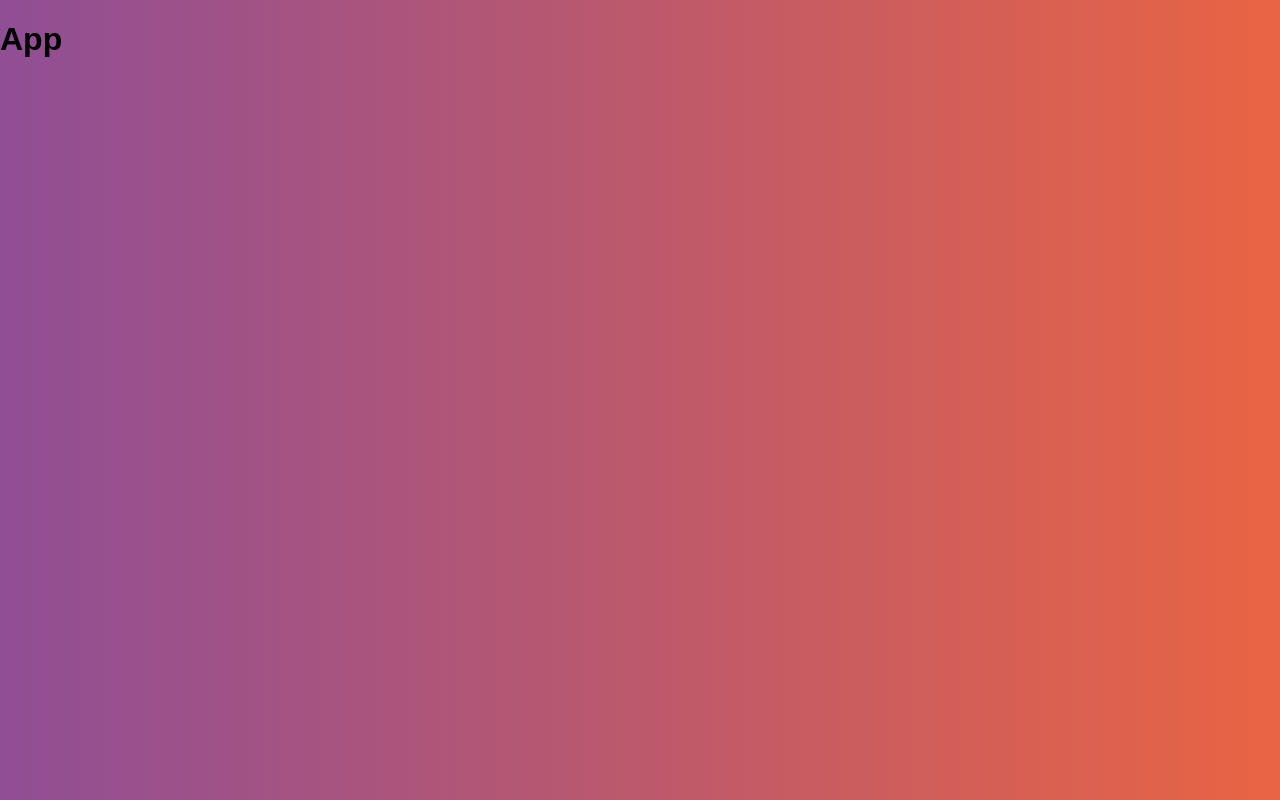
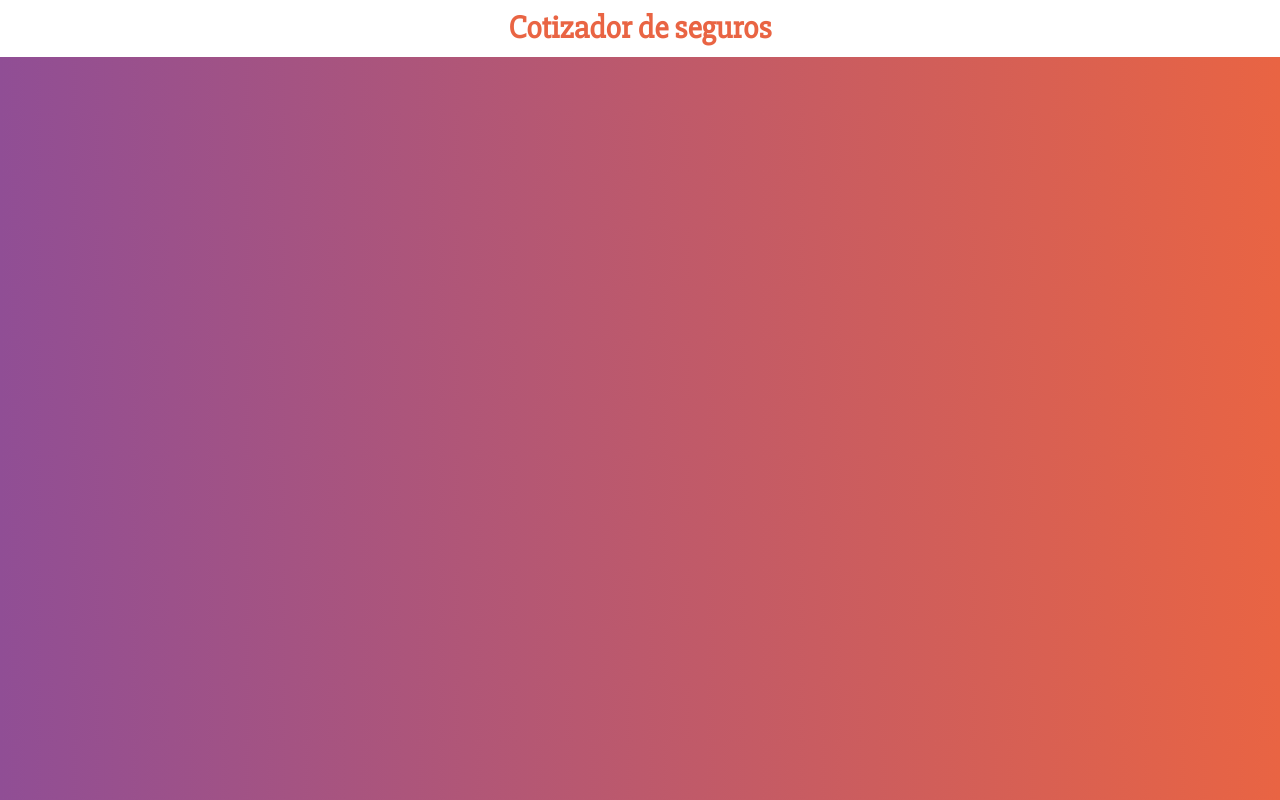
Before and after one commit to NewtonGrav/cotizador-seguros, a React (Create React App) app: page / in a window 1280 px wide. Built offline with nearby package versions, Linux system fonts and the light colour scheme.

Commit message:
feat: Header

```diff
--- a/src/App.jsx
+++ b/src/App.jsx
@@ -1,9 +1,10 @@
 import React from 'react';
+import Header from './components/Header'
 
 function App() {
   return (
 		<div>
-			<h1>App</h1>
+			<Header titulo="Cotizador de seguros" />
 		</div>
 	);
 }
```
